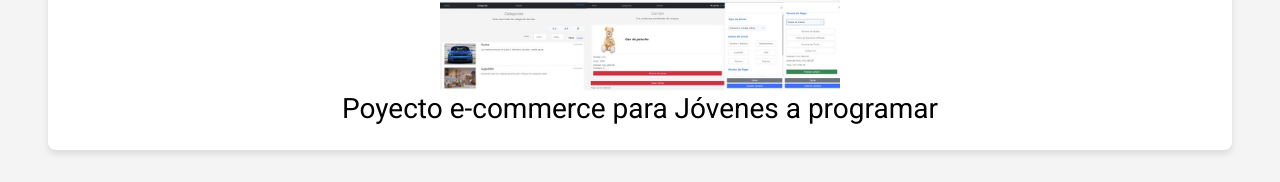
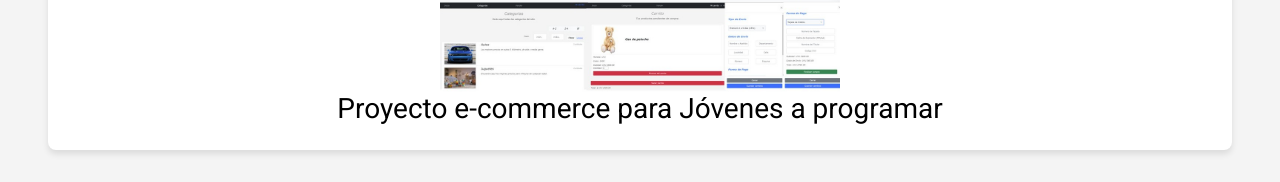
Before and after one commit to solvidal11/solvidal11.github.io, a plain HTML site: page index.html in a window 1280 px wide. Shown: the part 1921-2103 px from the top of the page. Drawn offline with nearby package versions, Linux system fonts and the light colour scheme.

Commit message:
modificacion

```diff
--- a/index.html
+++ b/index.html
@@ -108,7 +108,7 @@
                 <div class="project-item">
                     <a href="https://solvidal11.github.io/Proyecto/" style="text-decoration: none;" >
                         <img src="css/img/proyecto-ecommerce.jpg" alt="Project 1">
-                        <h3 style="color: black; fill: currentColor; text-decoration: none;">Poyecto e-commerce para Jóvenes a programar</h3>
+                        <h3 style="color: black; fill: currentColor; text-decoration: none;">Proyecto e-commerce para Jóvenes a programar</h3>
                     </a>
                 </div>
             </div>
```
